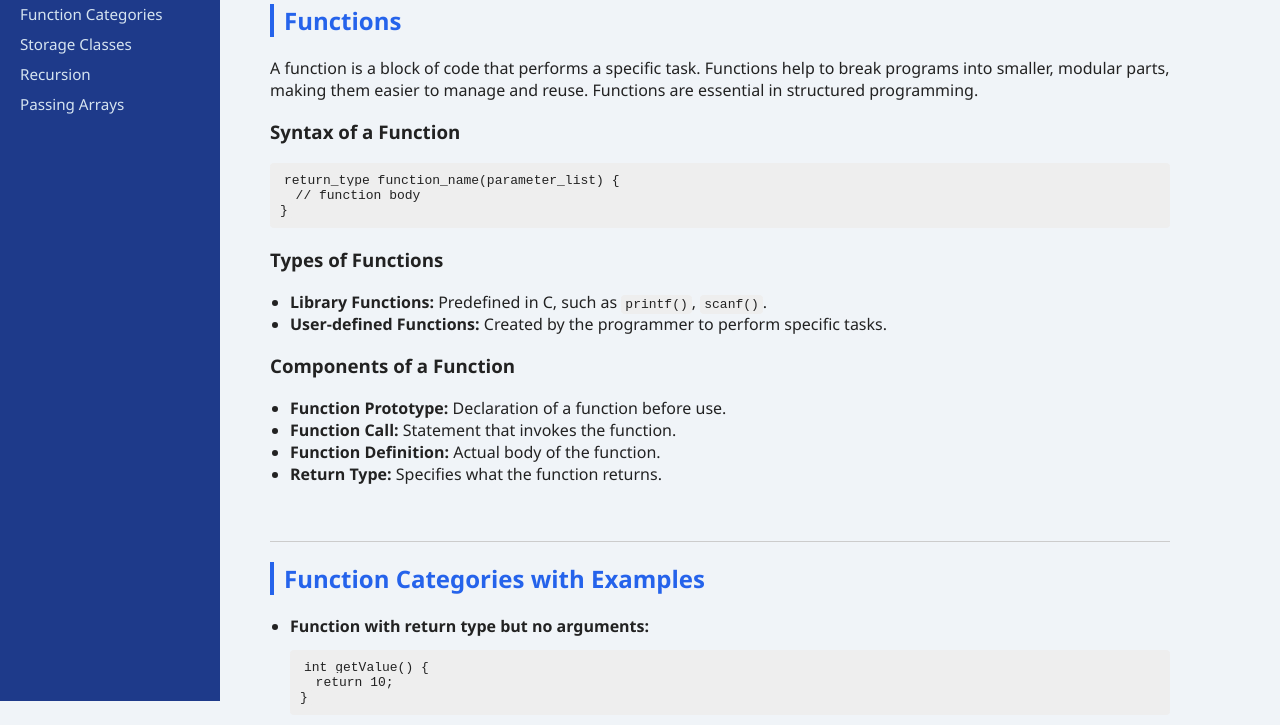
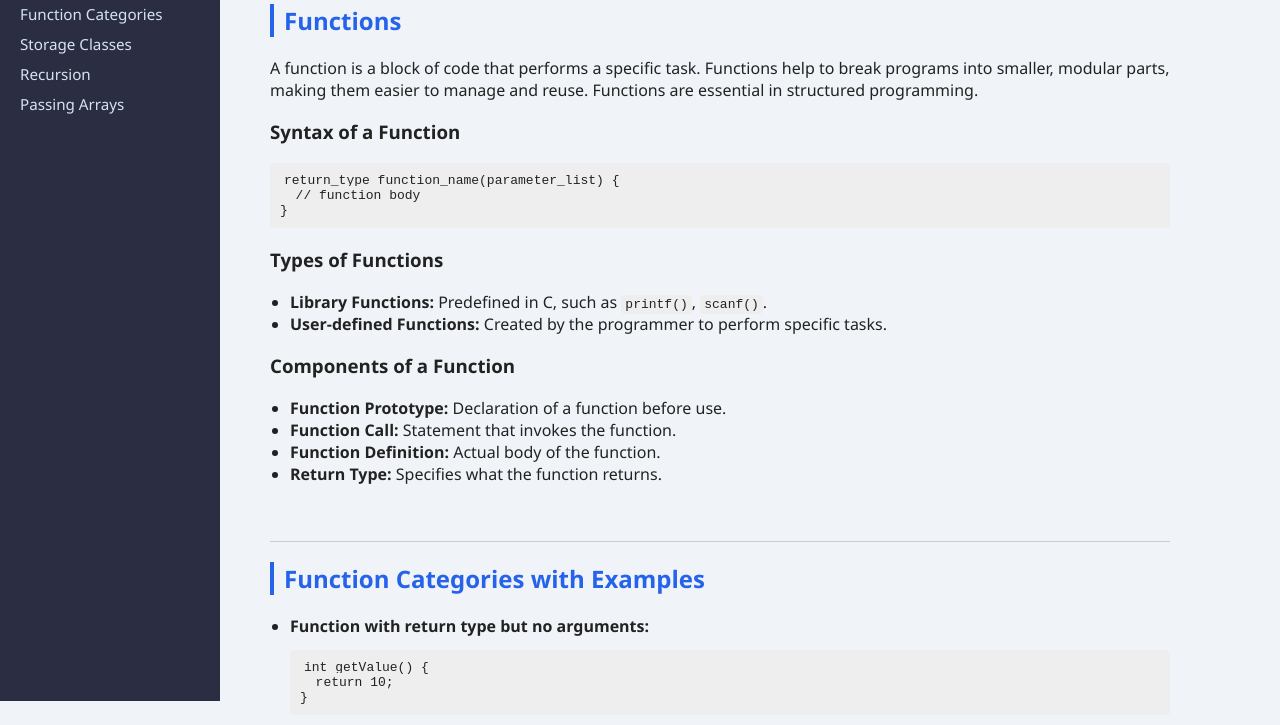
Before and after one commit to Prajwol-Basyal/Syllabus, a plain HTML site: page C-Programming.html in a window 1280 px wide. Shown: the part 99-824 px from the top of the page. Drawn offline with Linux system fonts and the light colour scheme.

Commit message:
Update C-Programming.html

```diff
--- a/C-Programming.html
+++ b/C-Programming.html
@@ -16,7 +16,7 @@
       width: 220px;
       position: fixed;
       height: 100vh;
-      background: #1e3a8a;
+      background: #2b2d42;
       color: white;
       padding: 20px;
       box-sizing: border-box;
```
